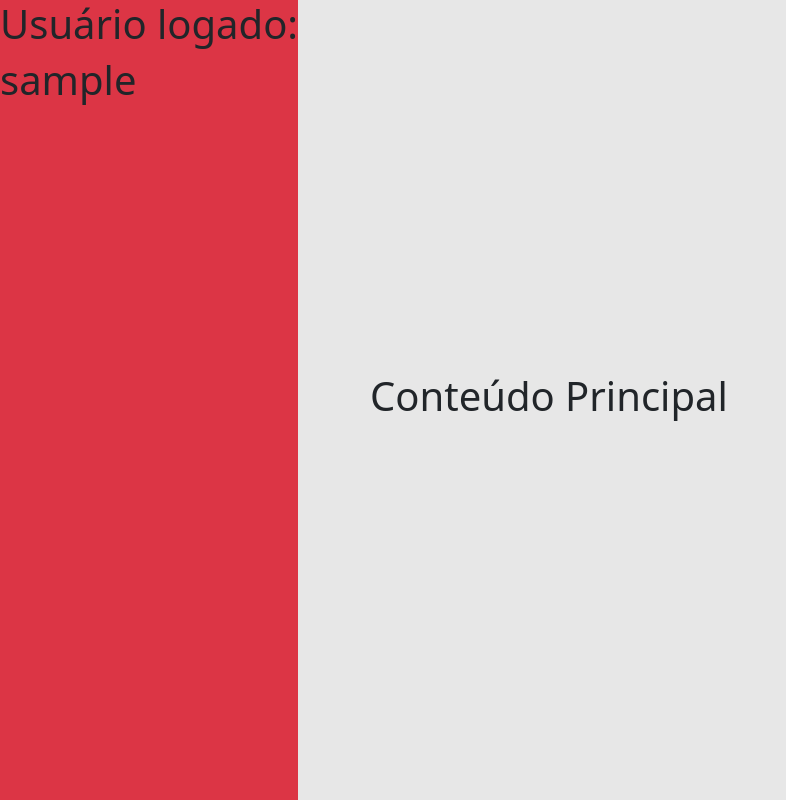
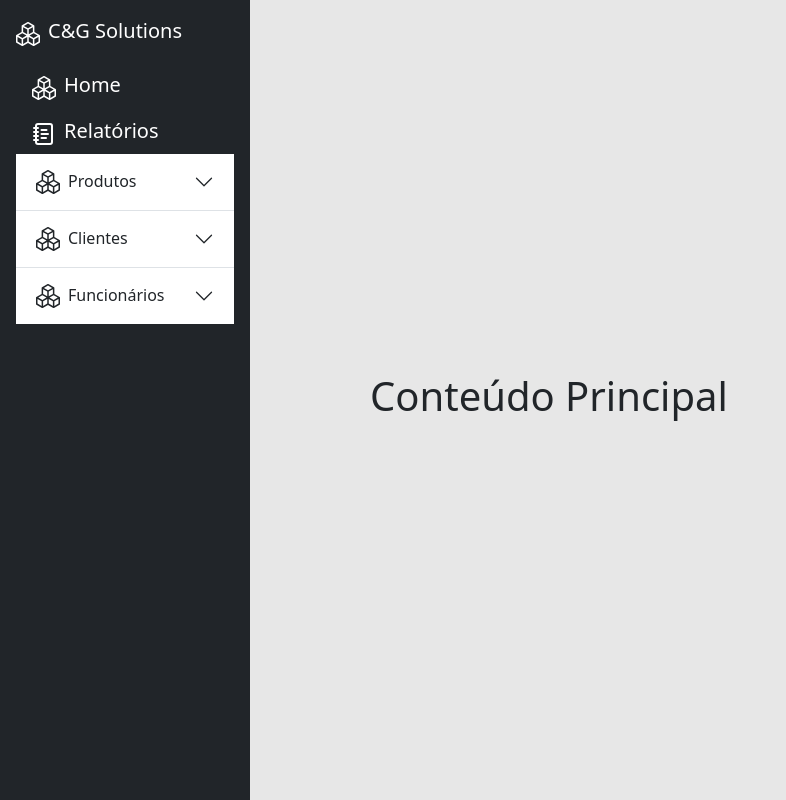
Before and after one commit to Matheustarga/MINHA-LOJA, a React (Vite) app in the folder client/: page /home in a window 1280 px wide. Shown: the whole page, without its empty margins (0-786 px from the left). Built offline with nearby package versions, Linux system fonts and the light colour scheme; sample sign-in values are in the browser's storage.

Commit message:
criando o inicio da barra de navegação

```diff
--- /dev/null
+++ b/client/src/components/BarraNavegacao/BarraNavegacao.jsx
@@ -0,0 +1,131 @@
+//Importando o css da barra de navegação
+import styles from "./BarraNavegacao.module.css";
+
+//Importando os compenentes do bootstrap
+import { Nav, Navbar, NavDropdown, Image, Accordion } from "react-bootstrap";
+
+//Importando os links do router
+import { NavLink } from "react-router-dom";
+
+//importanto as informações do contexto autenticação de usuário
+import { AuthContext } from "../../contexts/UserContext";
+import { useContext } from "react";
+
+//Importando icons
+import { BsBoxes } from "react-icons/bs";
+import { LuNotebookText } from "react-icons/lu";
+
+const BarraNavegacao = () => {
+  //importar o nome de usuario logado e
+  const { usuarioNome, logout } = useContext(AuthContext);
+
+  //Guarda o id do usuário atual
+  const idAtual = localStorage.getItem("id");
+
+  //Guarda a imagem do usuário
+  const imagemAtual = localStorage.getItem("imagemPerfil");
+
+  //Imagem padrão
+  const semImagem = "https://cdn-icons-png.flaticon.com/512/17/17004.png";
+  return (
+    <div className="d-flex flex-column flex-shrink-0 p-3 text-white bg-dark min-vh-100 max-vh-100"style={{ width: "250px" }}>
+      {/* Logo da empresa */}
+      <Navbar.Brand as={NavLink} to="/home" className="text-white mb-3">
+        <BsBoxes className="fs-4"/>
+        <span className="fs-5 ms-2">C&G Solutions</span>
+      </Navbar.Brand>
+      {/* Opções de menu */}
+      <Nav className="flex-column mb-auto">
+
+        {/* Opção home */}
+        <Nav.Link className="text-white" as={NavLink} to="/home">
+          <BsBoxes className="fs-4 "/>
+          <span className="fs-5 ms-2">Home</span>
+        </Nav.Link>
+
+        {/* Opção relatórios */}
+        <Nav.Link className="text-white" as={NavLink} to="/home">
+          <LuNotebookText className="fs-4 "/>
+          <span className="fs-5 ms-2">Relatórios</span>
+        </Nav.Link>
+
+        {/* Criando o accrdion */}
+        <Accordion flush className="flex-column mb-auto">
+
+          {/* Páginas produtos */}
+          <Accordion.Item className="bg-dark text-white" eventKey="0">
+            <Accordion.Header className={styles.accordionHeader}>
+              <BsBoxes className="fs-4 " />
+              <span className="ms-2"> Produtos </span>
+            </Accordion.Header>
+            <Accordion.Body>
+              <Nav className="flex-column">
+                {/* Opção 1 */}
+                <Nav.Link as={NavLink} to="/produtos" className="text-white ps-4">
+                  <BsBoxes className="fs-5 " />
+                  <span className="ms-2"> Listar </span>
+                </Nav.Link>
+                {/* Opção 2 */}
+                <Nav.Link as={NavLink} to="/produtos/cadastrar" className="text-white ps-4">
+                  <BsBoxes className="fs-5 " />
+                  <span className="ms-2"> Adicionar </span>
+                </Nav.Link>
+              </Nav>
+            </Accordion.Body>
+          </Accordion.Item>
+          {/* Fim de produtos */}
+
+          {/* página de Clientes */}
+          <Accordion.Item className="bg-dark text-white" eventKey="1">
+            <Accordion.Header className={styles.accordionHeader}>
+              <BsBoxes className="fs-4 " />
+              <span className="ms-2"> Clientes </span>
+            </Accordion.Header>
+            <Accordion.Body>
+              <Nav className="flex-column">
+                {/* Opção 1 */}
+                <Nav.Link as={NavLink} to="/clientes" className="text-white ps-4">
+                  <BsBoxes className="fs-5 " />
+                  <span className="ms-2"> Listar </span>
+                </Nav.Link>
+                {/* Opção 2 */}
+                <Nav.Link as={NavLink} to="/clientes/cadastrar" className="text-white ps-4">
+                  <BsBoxes className="fs-5 " />
+                  <span className="ms-2"> Adicionar </span>
+                </Nav.Link>
+              </Nav>
+            </Accordion.Body>
+          </Accordion.Item>
+          {/* Fim página de Clientes */}
+
+          {/* página de funcionarios */}
+          <Accordion.Item className="bg-dark text-white" eventKey="2">
+            <Accordion.Header className={styles.accordionHeader}>
+              <BsBoxes className="fs-4 " />
+              <span className="ms-2"> Funcionários </span>
+            </Accordion.Header>
+            <Accordion.Body>
+              <Nav className="flex-column">
+                {/* Opção 1 */}
+                <Nav.Link as={NavLink} to="/funcionarios" className="text-white ps-4">
+                  <BsBoxes className="fs-5 " />
+                  <span className="ms-2"> Listar </span>
+                </Nav.Link>
+                {/* Opção 2 */}
+                <Nav.Link as={NavLink} to="/funcionarios/cadastrar" className="text-white ps-4">
+                  <BsBoxes className="fs-5 " />
+                  <span className="ms-2"> Adicionar </span>
+                </Nav.Link>
+              </Nav>
+            </Accordion.Body>
+          </Accordion.Item>
+          {/* Fim página de funcionarios */}
+        </Accordion>
+
+      </Nav>
+
+    </div>
+  );
+};
+
+export default BarraNavegacao;
--- a/client/src/pages/RotasProtegidas.jsx
+++ b/client/src/pages/RotasProtegidas.jsx
@@ -4,6 +4,7 @@ import Container from 'react-bootstrap/Container';
 //importanto as informações do contexto autenticação de usuário
 import { AuthContext } from "../contexts/UserContext";
 import { useContext } from "react";
+import BarraNavegacao from '../components/BarraNavegacao/BarraNavegacao';
 
 
 
@@ -19,9 +20,7 @@ const RotasProtegidas = () => {
     <div className='App d-flex'>
       {/* Barra de navegação lateral */}
       <div className='position-fixed top-0 start-0 min-vh-100 bg-danger'>
-        <h1>Usuário logado:</h1>
-        <h1>{usuarioNome}</h1>
-
+        <BarraNavegacao />
       </div>
       {/* Conteudo principal, dependendo de qual rota está */}
       <div className='d-flex flex-column min-vh-100 flex-grow-1 p-2 justify-content-center' style={{marginLeft:"350px"}}>
```
Also changed, not shown: client/src/components/BarraNavegacao/BarraNavegacao.module.css (added).
